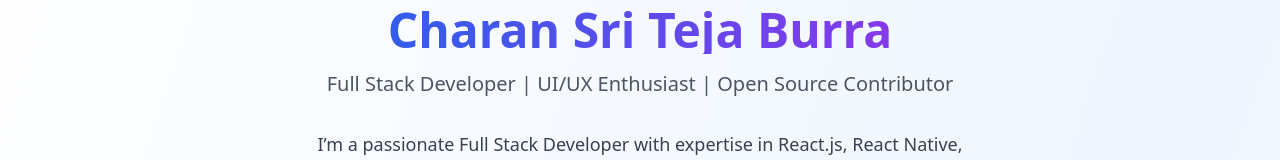
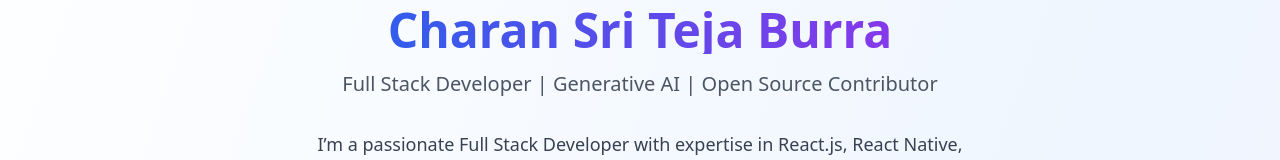
Before and after one commit to itscharanteja/personalportfolio, a React (Vite) app: page / in a window 1280 px wide. Shown: the part 389-549 px from the top of the page. Built offline with nearby package versions, Linux system fonts and the light colour scheme.

Commit message:
Made some changes in hero.tsx

```diff
--- a/src/components/sections/Hero.tsx
+++ b/src/components/sections/Hero.tsx
@@ -18,7 +18,7 @@ export default function Hero() {
             Charan Sri Teja Burra
           </h1>
           <p className="text-xl text-gray-600 dark:text-gray-300 mb-8">
-            Full Stack Developer | UI/UX Enthusiast | Open Source Contributor
+            Full Stack Developer | Generative AI | Open Source Contributor
           </p>
           <p className="text-lg text-gray-700 dark:text-gray-400 max-w-2xl mx-auto mb-12">
           I’m a passionate Full Stack Developer with expertise in React.js, React Native, Python, and Tailwind CSS. I have experience building dynamic web and mobile applications, including AI-powered projects. My work includes developing custom AI copilots, blog management systems, and Chrome extensions using the latest technologies.
```
